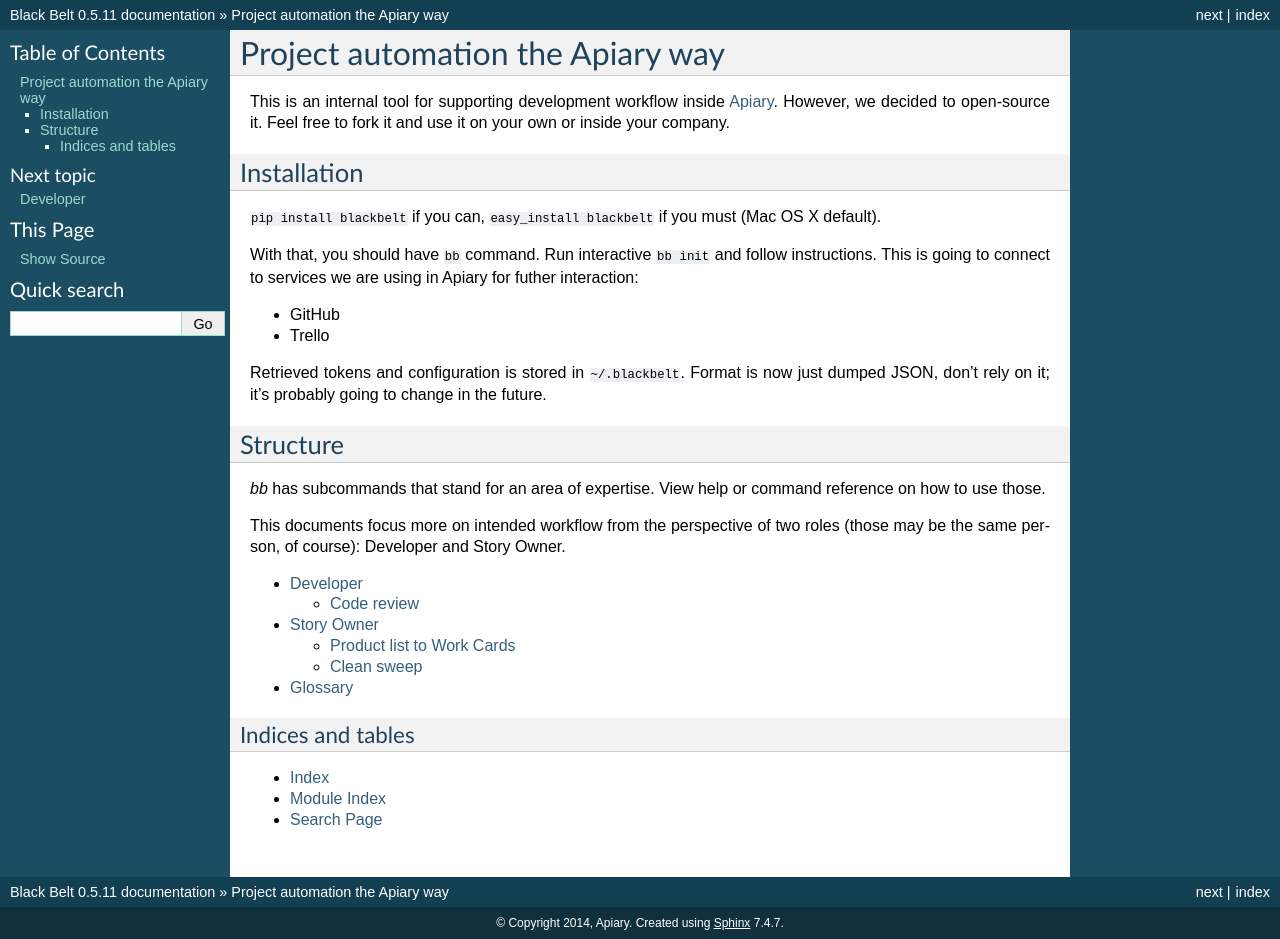
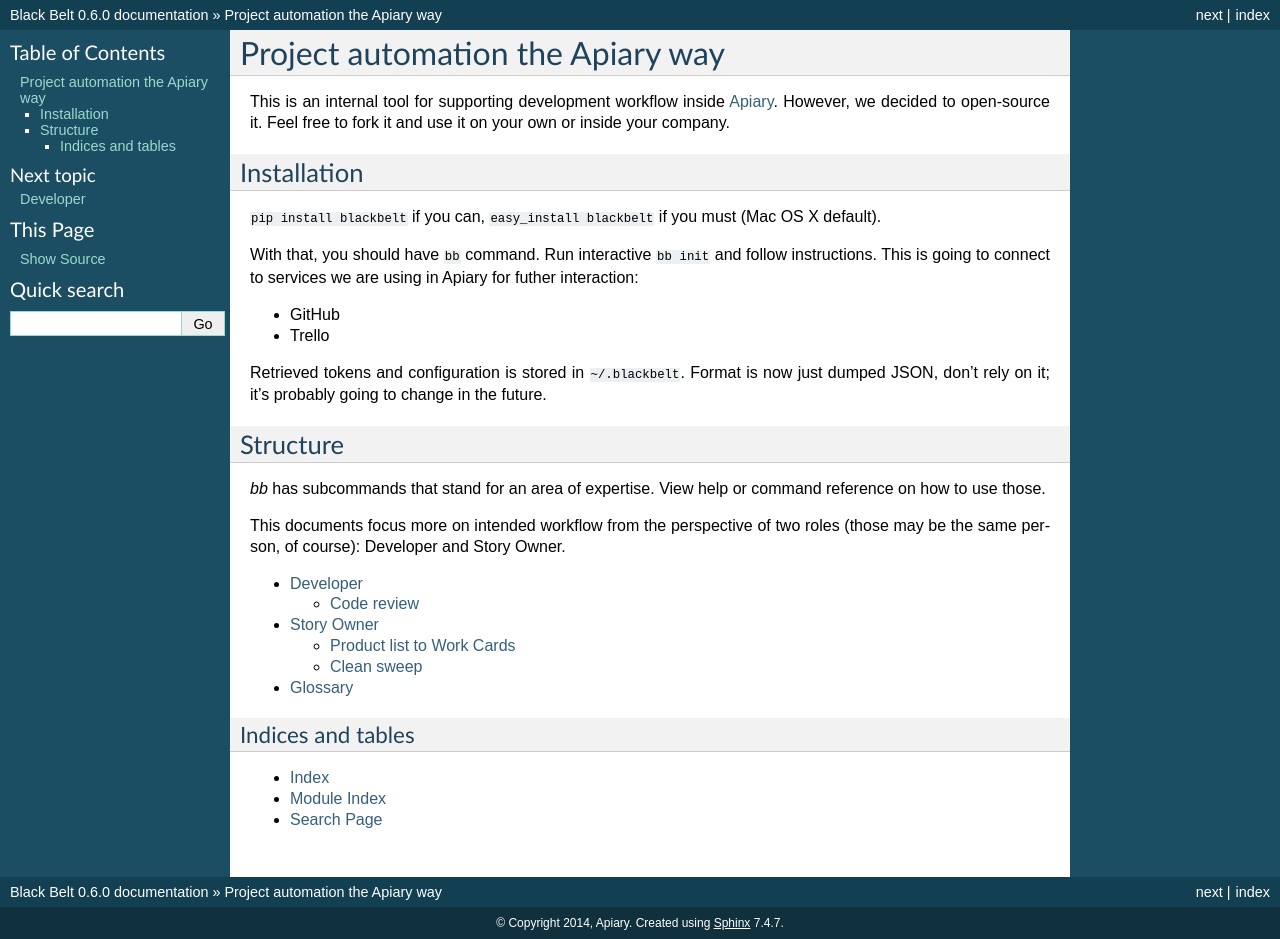
Before and after one commit to apiaryio/black-belt, a Sphinx documentation site: the page built from docs/source/index.rst, in a window 1280 px wide. Built offline with Sphinx 7.4.7, drawn with Linux system fonts in a browser that asks for light colours.

Commit message:
Version bump to 0.6.0

```diff
--- a/blackbelt/version.py
+++ b/blackbelt/version.py
@@ -1 +1 @@
-VERSION = '0.5.11'
+VERSION='0.6.0'
--- a/docs/source/conf.py
+++ b/docs/source/conf.py
@@ -53,9 +53,9 @@
 # built documents.
 #
 # The short X.Y version.
-version = '0.5'
+version = '0.6'
 # The full version, including alpha/beta/rc tags.
-release = '0.5.11'
+release = '0.6.0'
 
 # The language for content autogenerated by Sphinx. Refer to documentation
 # for a list of supported languages.
--- a/pavement.py
+++ b/pavement.py
@@ -4,7 +4,7 @@
 options = environment.options
 
 NAME = 'blackbelt'
-VERSION = '0.5.11'
+VERSION = '0.6.0'
 
 requires = ['click', 'requests', 'trello', 'PyGithub']
 
```
